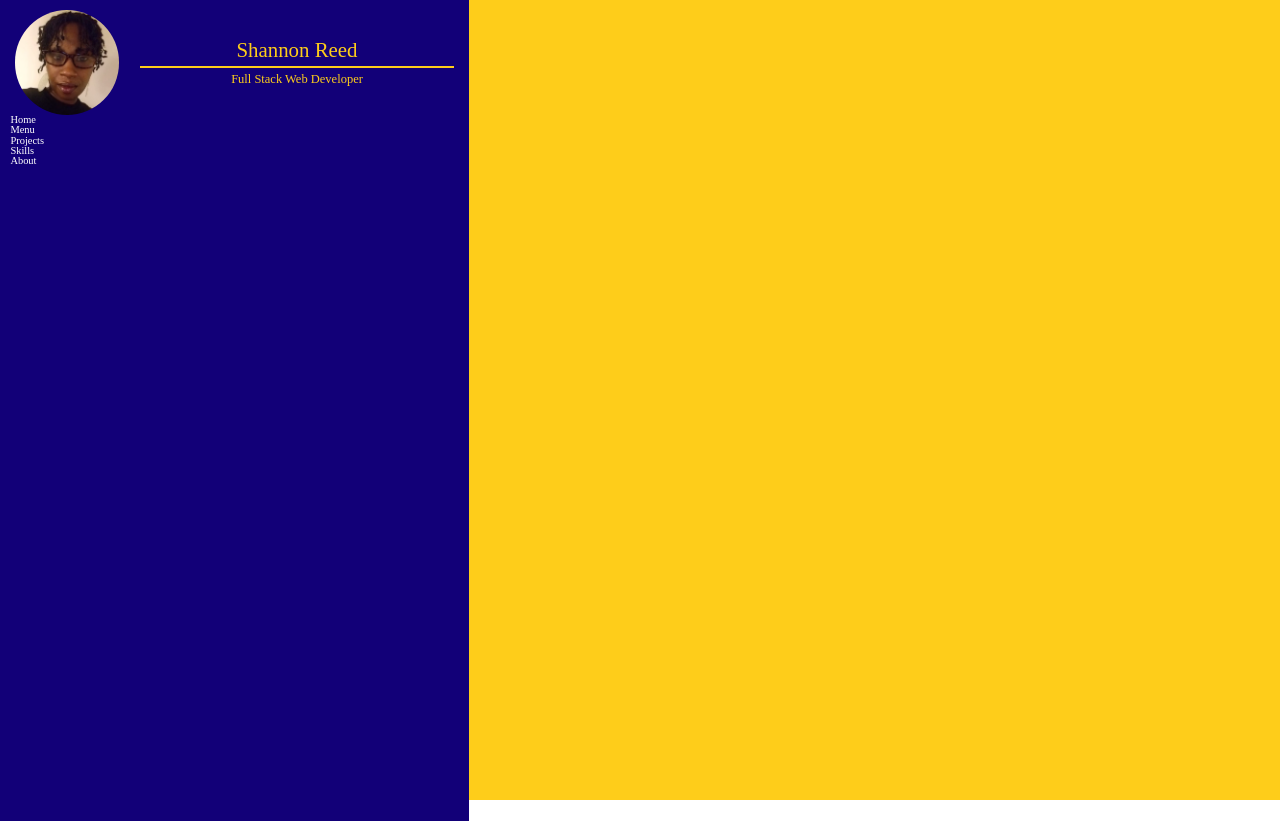
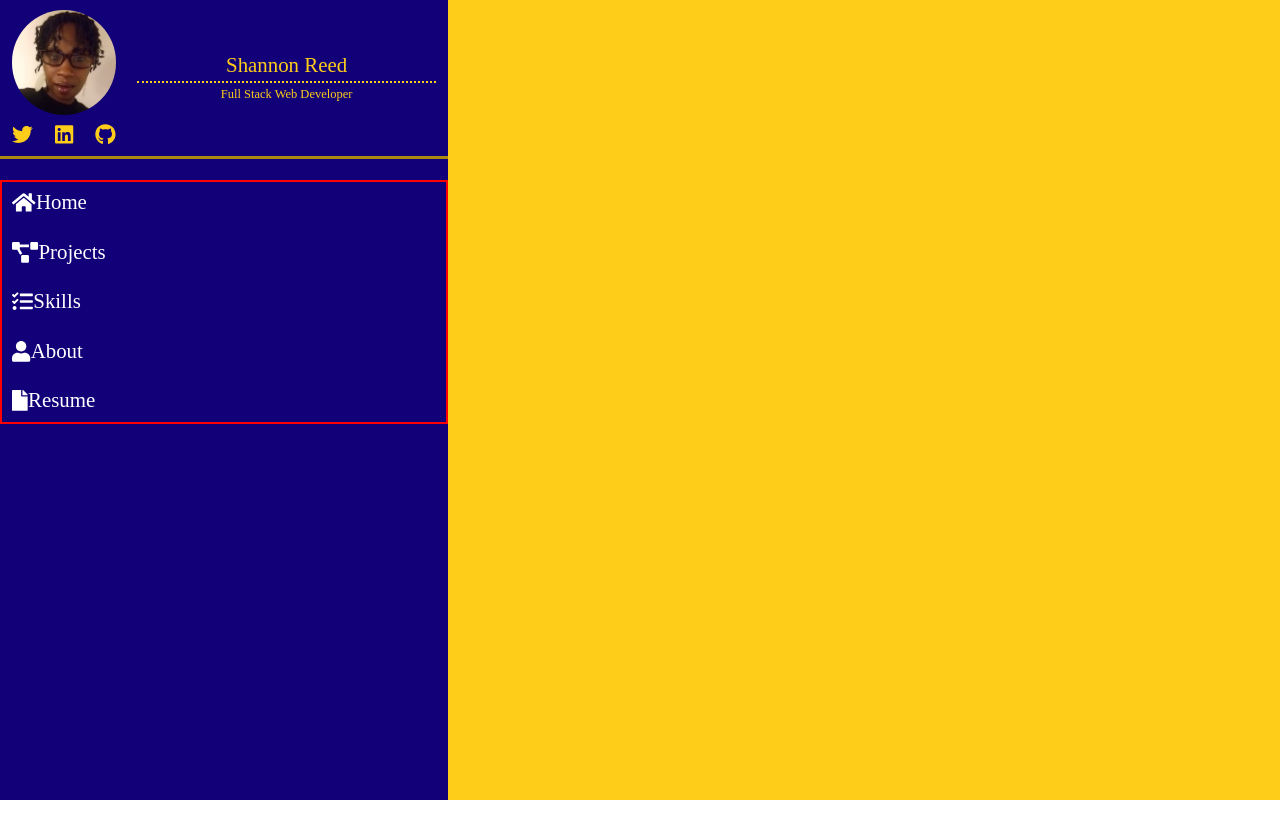
Before and after one commit to shareed/React-Portfolio, a React (Create React App) app in the folder my-portfolio/: page / in a window 1280 px wide. After the commit the page ends 800 px from the top, so only its background shows below. Built offline with nearby package versions, Linux system fonts and the light colour scheme.

Commit message:
styling dashboard menu, icon and links done

```diff
--- a/my-portfolio/src/dashboard/dashboard.js
+++ b/my-portfolio/src/dashboard/dashboard.js
@@ -1,5 +1,8 @@
 import { Route } from 'react-router';
 import { Link } from 'react-router-dom';
+import { FontAwesomeIcon } from '@fortawesome/react-fontawesome'
+import { faTwitter, faLinkedin, faGithub } from '@fortawesome/free-brands-svg-icons'
+import { faHome, faUser, faProjectDiagram, faTasks, faFile } from '@fortawesome/free-solid-svg-icons'
 import me from '../assets/me.jpg';
 
 import styled from "styled-components";
@@ -24,7 +27,8 @@ const Dashdiv = styled.div`
       height: 100vh;
       width: 35vw;
       background-color: #120078;
-      padding: 1rem;
+
+
       /* text-align: center; */
       /* opacity: 40%; */
       /* font-size: 3.2rem; */
@@ -40,10 +44,13 @@ const Dashdiv = styled.div`
 `
 
 const Header = styled.header`
+   margin-bottom: 2rem;
+   padding: 1rem;
    display: flex;
    justify-content: center;
    align-items: center;
    color: #FECD1A;
+   border-bottom: .3rem outset #FECD1A;
    `
 
 
@@ -62,7 +69,7 @@ const IntroDiv = styled.div`
    `
 
 const MyNameIntro= styled.h2`
-   border-bottom: .2rem solid #FECD1A;
+   border-bottom: .2rem dotted #FECD1A;
    font-size: 2rem;
    text-align: center;
    padding-bottom: .5rem;
@@ -73,9 +80,36 @@ const MyIntro= styled.h2`
    text-align: center;
    padding-top: .5rem;
    `
+
+const Icons = styled.div`
+   font-size: 2rem;
+   margin-top: .7rem;
+   display:flex;
+   justify-content: space-between;
+   `
+
+const LinkContainer = styled.div`
+   display: flex;
+   /* justify-content: space-between; */
+   `
+
+
 const MenuLinks = styled.div`
+border: 2px solid red;
+   height: 30vh;
          display: flex;
          flex-direction: column;
+         justify-content: space-between;
+         a {
+            padding: 1rem;
+            font-size: 2rem;
+            :hover{
+               background: red;
+            }
+         }
+         .faHome {
+               margin-right: 2rem;
+            }
 `
 
 
@@ -85,18 +119,51 @@ function Dashboard() {
            <HamburgerMenu />
            <Dashdiv >
               <Header>
+                 <div>
                <MyImage src = { me }/>
+               <Icons>
+               <FontAwesomeIcon icon={faTwitter} />
+               <FontAwesomeIcon icon={faLinkedin} />
+               <FontAwesomeIcon icon={faGithub} />
+               </Icons>
+               </div>
                <IntroDiv>
                <MyNameIntro>Shannon Reed</MyNameIntro>
                <MyIntro>Full Stack Web Developer</MyIntro>
                </IntroDiv>
              </Header>
                   <MenuLinks >
-                     <Link>Home</Link>
-                     <Link>Menu</Link>
-                     <Link>Projects</Link>
-                     <Link>Skills</Link>
-                     <Link>About</Link>
+                     <Link>
+                        <LinkContainer>
+                        <FontAwesomeIcon icon={ faHome } />
+                        Home
+                        </LinkContainer>
+                     </Link>
+                     {/* <Link>Menu</Link> */}
+                     <Link>
+                        <LinkContainer>
+                        <FontAwesomeIcon icon={faProjectDiagram} />
+                        Projects
+                        </LinkContainer>
+                     </Link>
+                     <Link>
+                        <LinkContainer>
+                        <FontAwesomeIcon icon={faTasks} />
+                        Skills
+                        </LinkContainer>
+                     </Link>
+                     <Link>
+                        <LinkContainer>
+                        <FontAwesomeIcon icon={faUser}/>
+                        About
+                        </LinkContainer>
+                     </Link>
+                     <a href = 'https://drive.google.com/file/d/15I7pu_6iLF3HoYZej2xUHpPHhAGLcssU/view' >
+                           <LinkContainer>
+                        <FontAwesomeIcon icon={faFile} />
+                        Resume
+                        </LinkContainer>
+                     </a>
                   </MenuLinks>
            </Dashdiv>
 
```
Also changed, not shown: 2 other files (tests, documents, lock files or other folders).
